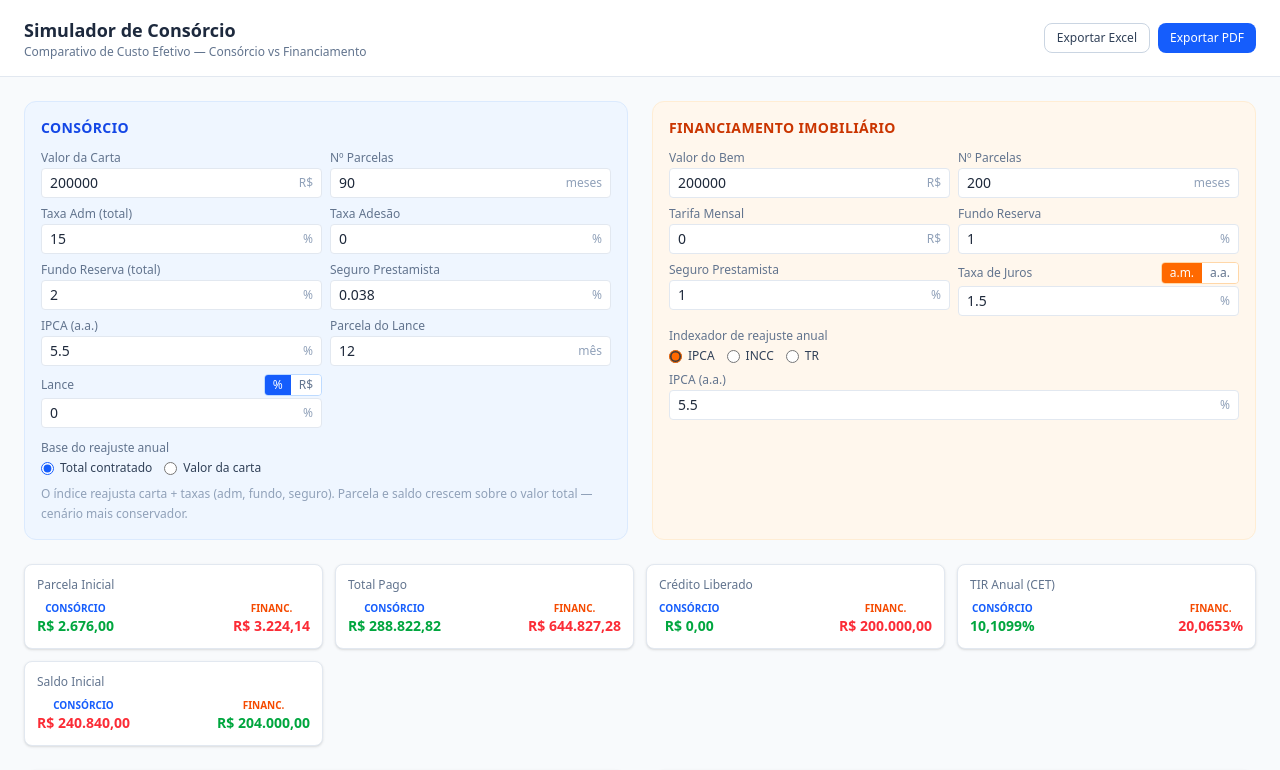
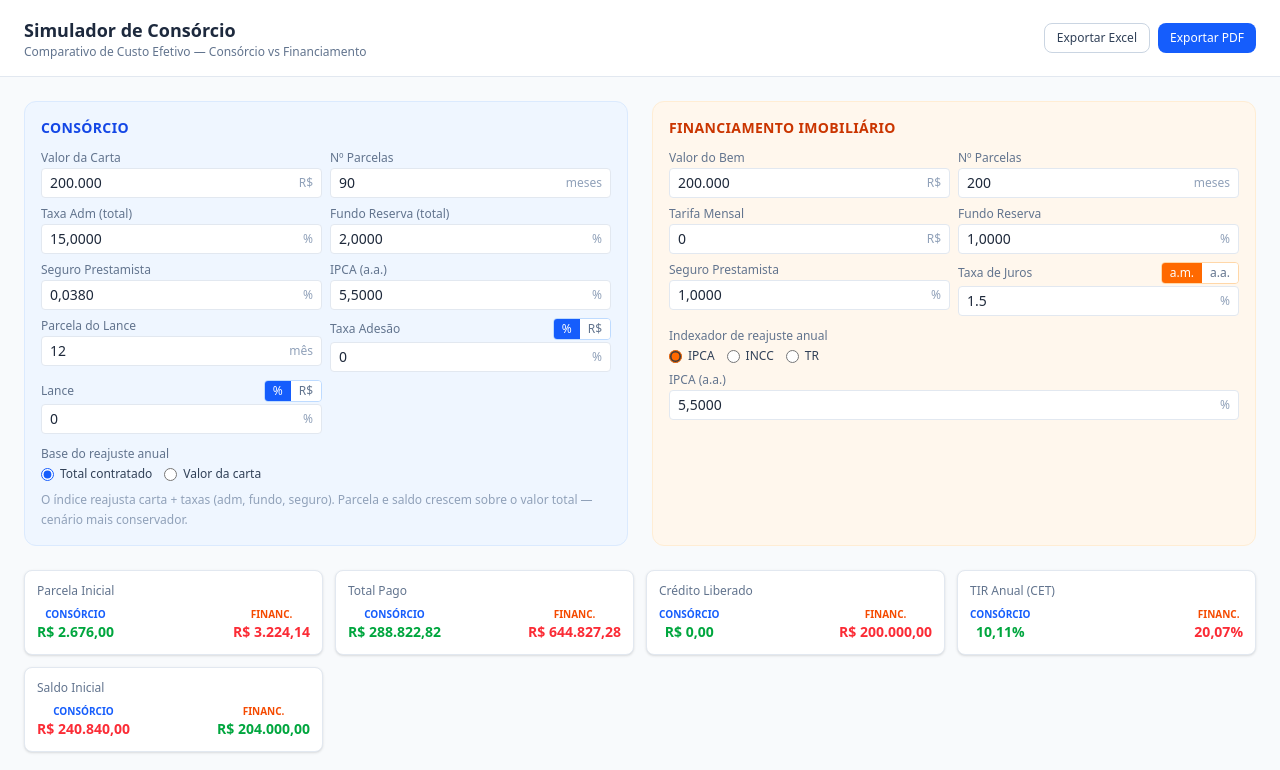
Before and after one commit to SetUp-Assessoria/cet-consorcio, a React (Vite) app: page / in a window 1280 px wide. Shown: the top 770 px of the page. Built offline with nearby package versions, Linux system fonts and the light colour scheme.

Commit message:
feat: taxa adesão %/R$, formatação BR nos inputs e pct com 2 casas

```diff
--- a/src/components/InputPanel.tsx
+++ b/src/components/InputPanel.tsx
@@ -1,3 +1,4 @@
+import { useState } from 'react'
 import type { BaseReajuste, LanceMode, TaxaJurosMode, Indexador, ConsorcioParams, FinanciamentoParams } from '../domain/types'
 
 type FieldDef = {
@@ -14,7 +15,6 @@ const CONSORCIO_FIELDS: FieldDef[] = [
   { key: 'valorCarta', label: 'Valor da Carta', unit: 'R$', step: 1000, min: 1000, max: 10000000 },
   { key: 'parcelas', label: 'Nº Parcelas', unit: 'meses', step: 1, min: 12, max: 240 },
   { key: 'taxaAdm', label: 'Taxa Adm (total)', unit: '%', step: 0.001, min: 0, max: 0.5, isPercent: true },
-  { key: 'taxaAdesao', label: 'Taxa Adesão', unit: '%', step: 0.001, min: 0, max: 0.1, isPercent: true },
   { key: 'fundoReserva', label: 'Fundo Reserva (total)', unit: '%', step: 0.001, min: 0, max: 0.1, isPercent: true },
   { key: 'seguro', label: 'Seguro Prestamista', unit: '%', step: 0.00001, min: 0, max: 0.01, isPercent: true },
   { key: 'ipca', label: 'IPCA (a.a.)', unit: '%', step: 0.001, min: 0, max: 0.3, isPercent: true },
@@ -29,23 +29,34 @@ const FINANCIAMENTO_FIELDS: FieldDef[] = [
   { key: 'seguro', label: 'Seguro Prestamista', unit: '%', step: 0.001, min: 0, max: 0.1, isPercent: true },
 ]
 
+const fmtBR = (v: number, casas = 2) =>
+  v.toLocaleString('pt-BR', { minimumFractionDigits: casas, maximumFractionDigits: casas })
+
 function Campo({ field, value, onChange }: { field: FieldDef; value: number; onChange: (v: number) => void }) {
-  const displayVal = field.isPercent ? +(value * 100).toFixed(5) : value
+  const [focused, setFocused] = useState(false)
+  const [localStr, setLocalStr] = useState('')
+
+  const rawDisplay = field.isPercent ? value * 100 : value
+  const casas = field.isPercent ? 4 : (field.step < 1 ? 2 : 0)
+  const formatted = fmtBR(rawDisplay, casas)
 
   return (
     <div className="flex flex-col gap-0.5">
       <label className="text-xs font-medium text-slate-500">{field.label}</label>
       <div className="flex items-center gap-1 rounded border border-slate-200 bg-white px-2 py-1 focus-within:border-blue-400">
         <input
-          type="number"
-          step={field.isPercent ? +(field.step * 100).toFixed(6) : field.step}
-          min={field.isPercent ? field.min * 100 : field.min}
-          max={field.isPercent ? field.max * 100 : field.max}
-          value={displayVal}
-          onChange={(e) => {
-            const raw = parseFloat(e.target.value)
-            if (isNaN(raw)) return
-            onChange(field.isPercent ? raw / 100 : raw)
+          type="text"
+          inputMode="decimal"
+          value={focused ? localStr : formatted}
+          onFocus={() => {
+            setLocalStr(fmtBR(rawDisplay, casas))
+            setFocused(true)
+          }}
+          onChange={(e) => setLocalStr(e.target.value)}
+          onBlur={() => {
+            setFocused(false)
+            const parsed = parseFloat(localStr.replace(/\./g, '').replace(',', '.'))
+            if (!isNaN(parsed)) onChange(field.isPercent ? parsed / 100 : parsed)
           }}
           className="w-full min-w-0 bg-transparent text-sm outline-none"
         />
@@ -113,6 +124,40 @@ function CampoLance({
           }}
           className="w-full min-w-0 bg-transparent text-sm outline-none"
         />
+        <span className="shrink-0 text-xs text-slate-400">{isPercent ? '%' : 'R$'}</span>
+      </div>
+    </div>
+  )
+}
+
+function CampoAdesao({
+  mode, value, accentClass, borderClass, onModeChange, onChange,
+}: {
+  mode: LanceMode; value: number; accentClass: string; borderClass: string
+  onModeChange: (m: LanceMode) => void; onChange: (v: number) => void
+}) {
+  const isPercent = mode === 'percentual'
+  const displayVal = isPercent ? +(value * 100).toFixed(4) : value
+
+  return (
+    <div className="flex flex-col gap-0.5">
+      <div className="flex items-center justify-between">
+        <label className="text-xs font-medium text-slate-500">Taxa Adesão</label>
+        <div className={`flex rounded border ${borderClass} overflow-hidden text-xs`}>
+          {(['percentual', 'financeiro'] as LanceMode[]).map((m) => (
+            <button key={m} type="button"
+              onClick={() => { onChange(0); onModeChange(m) }}
+              className={`px-2 py-0.5 transition-colors ${mode === m ? `${accentClass} text-white font-medium` : 'bg-white text-slate-500 hover:bg-slate-50'}`}>
+              {m === 'percentual' ? '%' : 'R$'}
+            </button>
+          ))}
+        </div>
+      </div>
+      <div className="flex items-center gap-1 rounded border border-slate-200 bg-white px-2 py-1 focus-within:border-blue-400">
+        <input type="number" step={isPercent ? 0.001 : 100} min={0}
+          value={displayVal}
+          onChange={(e) => { const r = parseFloat(e.target.value); if (!isNaN(r)) onChange(isPercent ? r / 100 : r) }}
+          className="w-full min-w-0 bg-transparent text-sm outline-none" />
         <span className="shrink-0 text-xs text-slate-400">{isPercent ? '%' : 'R$'}</span>
       </div>
     </div>
@@ -205,6 +250,14 @@ export function InputPanel({ consorcioParams, onConsorcioChange, financiamentoPa
               onChange={(v) => onConsorcioChange({ ...consorcioParams, [f.key]: v })}
             />
           ))}
+          <CampoAdesao
+            mode={consorcioParams.taxaAdesaoMode}
+            value={consorcioParams.taxaAdesao}
+            accentClass="bg-blue-600"
+            borderClass="border-blue-200"
+            onModeChange={(m) => onConsorcioChange({ ...consorcioParams, taxaAdesaoMode: m, taxaAdesao: 0 })}
+            onChange={(v) => onConsorcioChange({ ...consorcioParams, taxaAdesao: v })}
+          />
           <CampoLance
             lanceMode={consorcioParams.lanceMode}
             lance={consorcioParams.lance}
--- a/src/domain/consorcio.ts
+++ b/src/domain/consorcio.ts
@@ -2,7 +2,8 @@ import type { ConsorcioParams, LinhaAmortizacao, ResultadoSimulacao } from './ty
 import { irr, npv } from './financeiro'
 
 export function calcularConsorcio(p: ConsorcioParams): ResultadoSimulacao {
-  const fatorCustas = p.taxaAdm + p.taxaAdesao + p.fundoReserva + p.seguro * p.parcelas
+  const taxaAdesaoFrac = p.taxaAdesaoMode === 'financeiro' ? p.taxaAdesao / p.valorCarta : p.taxaAdesao
+  const fatorCustas = p.taxaAdm + taxaAdesaoFrac + p.fundoReserva + p.seguro * p.parcelas
   const totalContratado = p.valorCarta * (1 + fatorCustas)
   const valorLance = p.lanceMode === 'financeiro' ? p.lance : totalContratado * p.lance
   const parcelaInicial = totalContratado / p.parcelas
--- a/src/domain/types.ts
+++ b/src/domain/types.ts
@@ -6,11 +6,12 @@ export interface ConsorcioParams {
   valorCarta: number
   parcelas: number
   taxaAdm: number
-  taxaAdesao: number
+  taxaAdesao: number       // fração (0–1) se percentual; R$ absoluto se financeiro
+  taxaAdesaoMode: LanceMode
   fundoReserva: number
   seguro: number
   ipca: number
-  lance: number        // fração (0–1) se percentual; R$ absoluto se financeiro
+  lance: number            // fração (0–1) se percentual; R$ absoluto se financeiro
   lanceMode: LanceMode
   parcelaLance: number
   baseReajuste: BaseReajuste
--- a/src/hooks/useSimulacao.ts
+++ b/src/hooks/useSimulacao.ts
@@ -8,6 +8,7 @@ export const DEFAULT_CONSORCIO: ConsorcioParams = {
   parcelas: 90,
   taxaAdm: 0.15,
   taxaAdesao: 0,
+  taxaAdesaoMode: 'percentual',
   fundoReserva: 0.02,
   seguro: 0.00038,
   ipca: 0.055,
--- a/src/utils/format.ts
+++ b/src/utils/format.ts
@@ -1,5 +1,5 @@
 const BRL = new Intl.NumberFormat('pt-BR', { style: 'currency', currency: 'BRL', minimumFractionDigits: 2 })
-const PCT = new Intl.NumberFormat('pt-BR', { style: 'percent', minimumFractionDigits: 2, maximumFractionDigits: 4 })
+const PCT = new Intl.NumberFormat('pt-BR', { style: 'percent', minimumFractionDigits: 2, maximumFractionDigits: 2 })
 
 export const moeda = (v: number) => BRL.format(v)
 export const pct = (v: number) => PCT.format(v)
```
Also changed, not shown: 1 other file (tests, documents, lock files or other folders).
